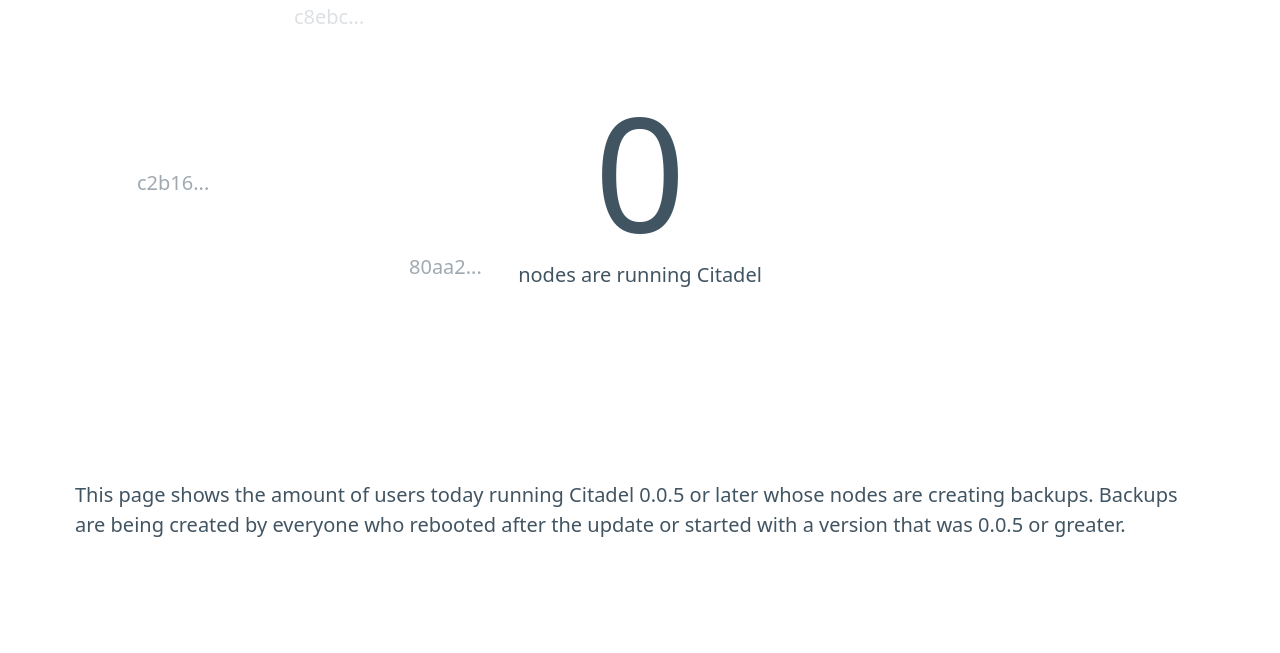
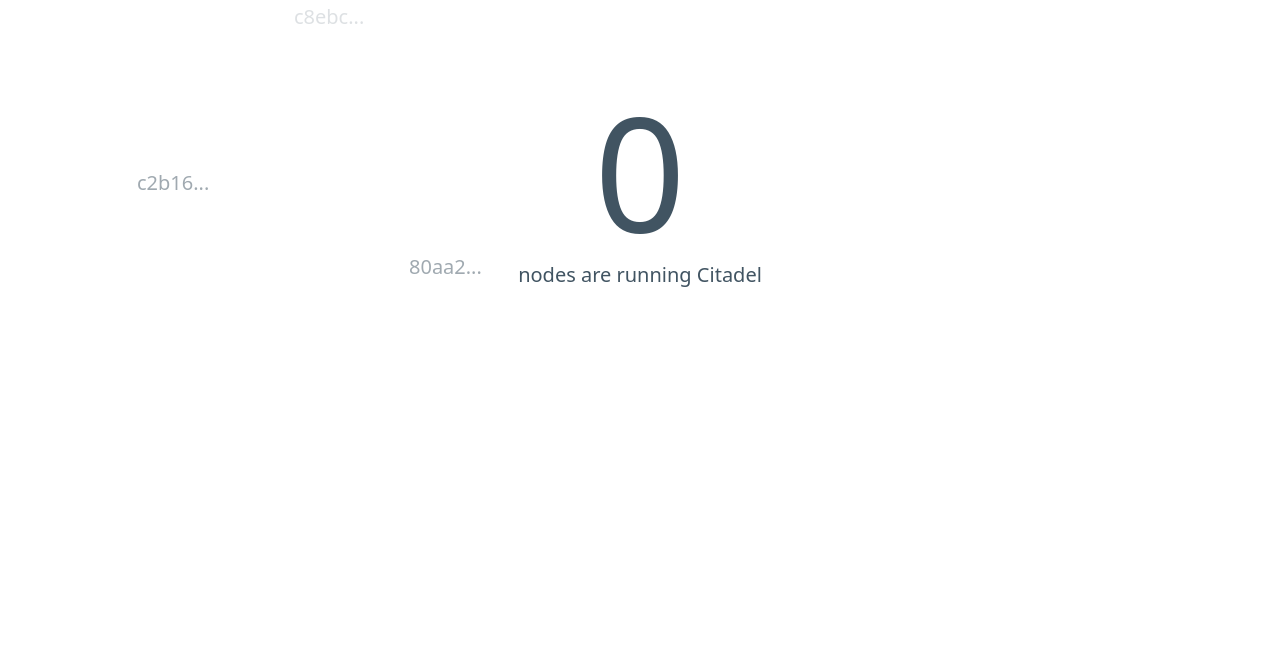
Before and after one commit to AaronDewes/citadel-user-count, a plain HTML site: page index.html in a window 1280 px wide. Drawn offline with nearby package versions, Linux system fonts and the light colour scheme; no server answers.

Commit message:
Even more layout improvements

```diff
--- a/index.html
+++ b/index.html
@@ -7,7 +7,15 @@
     />
     <link rel="icon" href="/favicon.png" />
     <title>Citadel user count</title>
+    <meta name="viewport" content="width=device-width, initial-scale=1.0">
     <style>
+      html, body {
+        width: 100%;
+        height: 100%;
+        margin: 0;
+        padding: 0;
+        overflow: hidden;
+      }
       .user-count {
         display: flex;
         align-items: center;
@@ -253,13 +261,5 @@
     <main class="container" >
       <p class="user-count"><span id="userCount" >0</span> nodes are running Citadel</p>
     </main>
-    <footer class="container">
-      <p>
-        This page shows the amount of users today running Citadel 0.0.5 or later
-        whose nodes are creating backups. Backups are being created by everyone
-        who rebooted after the update or started with a version that was 0.0.5
-        or greater.
-      </p>
-    </footer>
   </body>
 </html>
```
